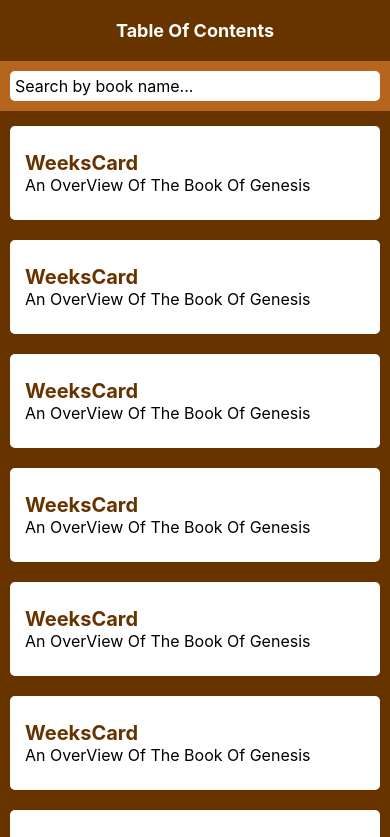
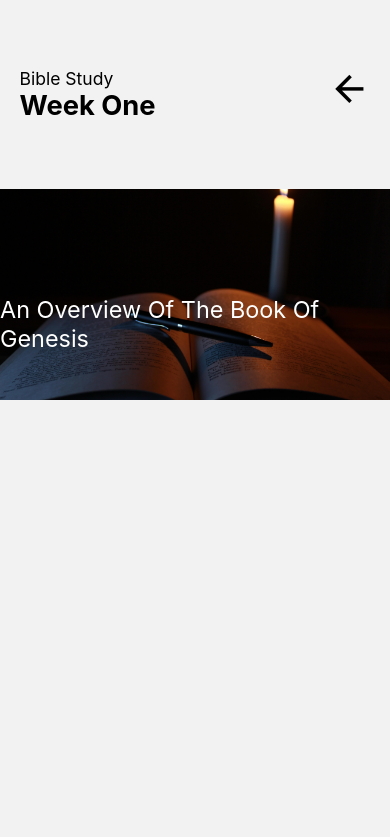
Before and after one commit to faleyecaleb/BibleApp, a React Native app in the folder bible-app/: screen / in a window 390 px wide. Shown: the top 837 px of the page. Built offline with nearby package versions, Linux system fonts and the light colour scheme.

Commit message:
working on the details page, about to start adding the card below the headerImage

```diff
--- a/bible-app/App.js
+++ b/bible-app/App.js
@@ -12,7 +12,7 @@ const Stack = createStackNavigator();
 export default function App() {
   return (
     <NavigationContainer>
-      <Stack.Navigator initialRouteName='HomeScreen' screenOptions={{headerShown: false}}>
+      <Stack.Navigator initialRouteName='Details' screenOptions={{headerShown: false}}>
         <Stack.Screen name='HomeScreen' component={HomeScreen} />
         <Stack.Screen name='Details' component={Details} />
       </Stack.Navigator>
--- a/bible-app/src/consts/images.js
+++ b/bible-app/src/consts/images.js
@@ -1,6 +1,7 @@
 
 const IMAGES = {
-  img1: require('../assets/images/img1.jpg')
+  img1: require('../assets/images/img1.jpg'),
+  img2: require('../assets/images/image1.jpg')
 }
 
 export default IMAGES;
--- a/bible-app/src/screens/DetailsCategory.js
+++ b/bible-app/src/screens/DetailsCategory.js
@@ -1,26 +1,61 @@
-import { View, Text, StyleSheet, StatusBar, SafeAreaView, Image } from 'react-native'
+import { View, Text, StyleSheet, StatusBar,ImageBackground, Dimensions, SafeAreaView, Image } from 'react-native'
 import React from 'react';
 import IMAGES from '../../src/consts/images'
 import COLORS from '../consts/colors';
+import Icon from 'react-native-vector-icons/MaterialIcons'
+
+const height = Dimensions.get('window').height;
+const width = Dimensions.get('window').width;
 
 const DetailsCategory = ({navigation, route}) => {
   const item = route.params
   return (
     <SafeAreaView>
-      <StatusBar barStyle='light-content' backgroundColor={COLORS.transparent} animated={true} translucent />
-      <View style={{backgroundColor: COLORS.gradientDark}}>
-        <Image source={IMAGES.img1} style={style.imageHeader} />
+      <StatusBar barStyle='dark-content' animated={true} />
+      <View>
+        <View style={style.detailsCategoryHeader}>
+          <View>
+            <Text style={{fontSize: width * 0.045}}>Bible Study</Text>
+            <Text style={{fontSize: width * 0.07, fontWeight: 'bold'}}>Week One</Text>
+          </View>
+          <Icon name='arrow-back' size={width * 0.05 && height * 0.05} />
+        </View>
+
+        <View>
+          <ImageBackground source={IMAGES.img2} style={style.backgroundImage}>
+              <View style={style.imageTextContainer}>
+                <Text style={{color: COLORS.white, fontSize: width * 0.06}}>An Overview Of The Book Of Genesis</Text>
+              </View>
+          </ImageBackground>
+        </View>
       </View>
     </SafeAreaView>
   )
 }
 
 const style = StyleSheet.create({
-  imageHeader: {
+  detailsCategoryHeader: {
+    flexDirection: 'row',
+    justifyContent: 'space-between',
+    paddingHorizontal: width * 0.05,
+    paddingVertical: height * 0.08
+  },
+
+  backgroundImage: {
     width: '100%',
-    height: 300,
-    borderRadius: 30
+    height: height * 0.25,
+    backgroundColor: COLORS.blue
+  },
+
+  imageTextContainer: {
+    color: COLORS.white,
+    alignItems: 'center',
+    justifyContent: 'center',
+    top: '50%'
+
+
   }
+
 })
 
 export default DetailsCategory
```
Also changed, not shown: bible-app/src/components/DetailsCard.js (added, +14 -0 lines), bible-app/src/assets/images/image1.jpg (added).
